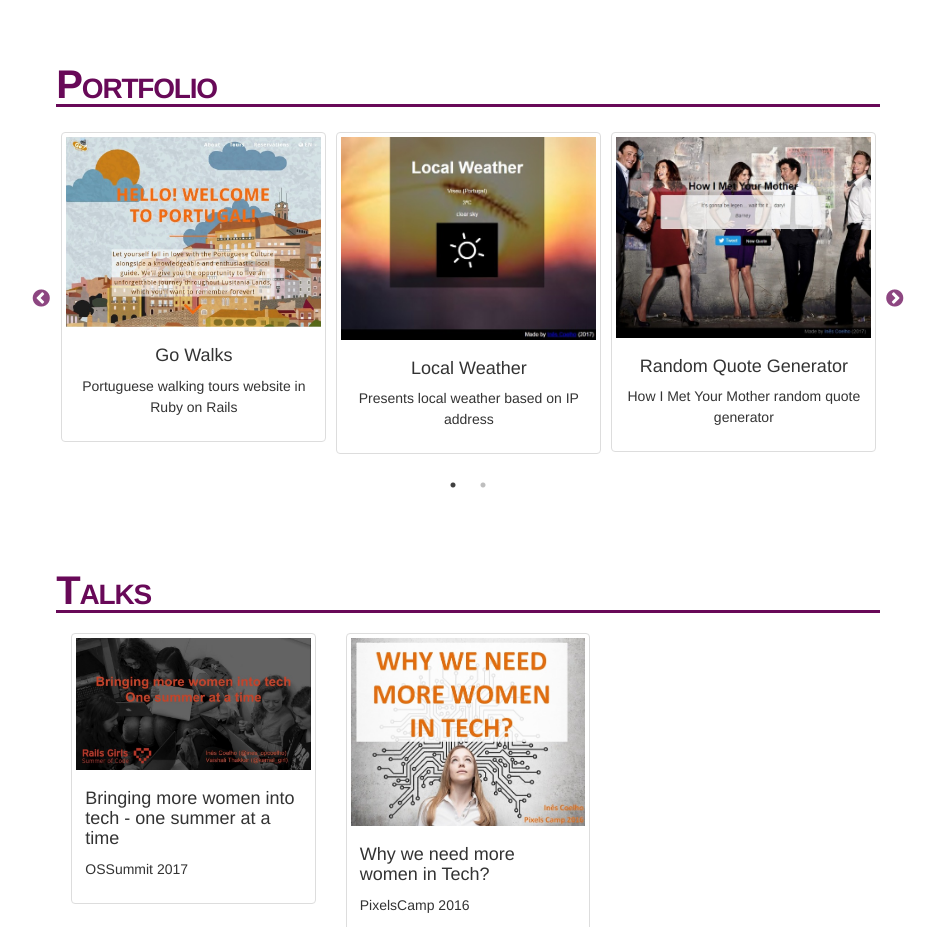
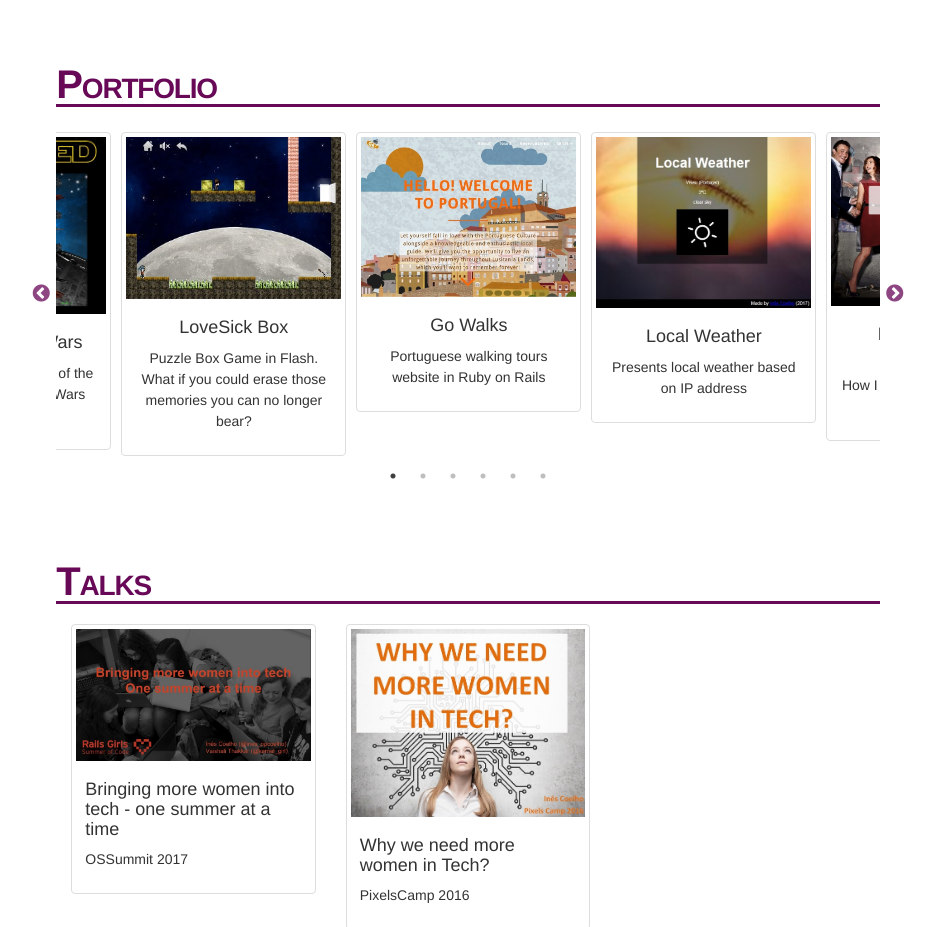
Before and after one commit to inescoelho/inescoelho.github.io, a plain HTML site: page index.html in a window 1280 px wide. Shown: the part 1180-2107 px from the top of the page, without its empty margins (172-1107 px from the left). Drawn offline with Linux system fonts and the light colour scheme.

Commit message:
change slider for center mode

```diff
--- a/index.html
+++ b/index.html
@@ -123,7 +123,7 @@
                     <hr />
 
                     <div class="carousel-test">
-                      <div class='slider responsive'>
+                      <div class='slider center'>
 
 
                             <div class="thumbnail">
--- a/js/profile.js
+++ b/js/profile.js
@@ -17,29 +17,29 @@
     });
 }
 
-$('.responsive').slick({
-  dots: true,
-  infinite: true,
-  speed: 300,
+$('.center').slick({
+  centerMode: true,
+  dots:true,
+  centerPadding: '60px',
   slidesToShow: 3,
-  slidesToScroll: 3,
   responsive: [
     {
-      breakpoint: 768,
+      breakpoint: 900,
       settings: {
-        slidesToShow: 2,
-        slidesToScroll: 2
+        arrows: true,
+        centerMode: true,
+        centerPadding: '40px',
+        slidesToShow: 2
       }
     },
     {
-      breakpoint: 480,
+      breakpoint: 550,
       settings: {
-        slidesToShow: 1,
-        slidesToScroll: 1
+        arrows: true,
+        centerMode: true,
+        centerPadding: '40px',
+        slidesToShow: 1
       }
     }
-    // You can unslick at a given breakpoint now by adding:
-    // settings: "unslick"
-    // instead of a settings object
   ]
 });
```
